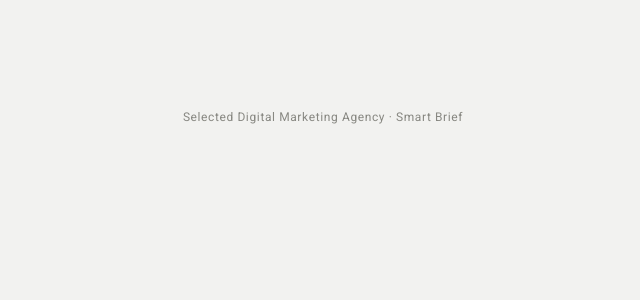
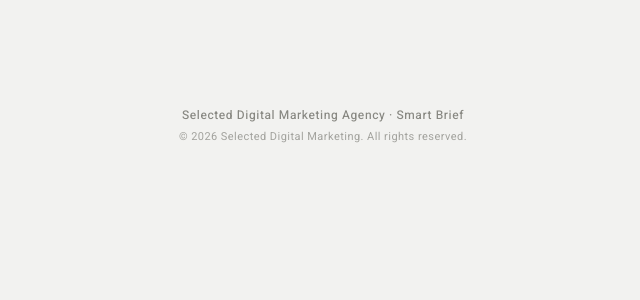
Before and after one commit to selectedsem-stack/selected-smart-brief, a Flask app: page / in a window 1280 px wide. Shown: the part 377-677 px from the top of the page, without its empty margins (317-957 px from the left). Run offline with Flask 3, Linux system fonts and the light colour scheme.

Commit message:
Polish: copyright everywhere, fix RTL period on 'Brief.', remove cover blob
Three corrections from feedback:

1. Cover-slide watermark removed. The off-screen S-icon at 5% opacity
   was producing a visible faint circle in the bottom-left rather than
   the intended subtle texture. Cleaner without it.

2. The "Brief." wordmark on the cover slide was showing as ".Brief"
   because the bidirectional algorithm was reordering the trailing
   period. Wrapped the heading in dir="ltr" + text-align:right to keep
   the period at the end of the word.

3. Copyright "© 2026 Selected Digital Marketing. All rights reserved."
   added in two places:
   - Presentation: fixed bottom-right, 11px, dimmed, LTR.
   - App: in base.html footer below the product line, on every screen.

Skill updated with: copyright requirement (every artifact gets one in
standard international format), RTL trailing-punctuation rule (dir="ltr"
for Latin words ending in . , ! ? :), and a "keep cover clean" warning
about decorative elements bleeding off-screen.

Co-Authored-By: Claude Opus 4.7 (1M context) <noreply@anthropic.com>

```diff
--- a/app/static/css/app.css
+++ b/app/static/css/app.css
@@ -812,10 +812,24 @@ a:hover { text-decoration: underline; }
 /* ── Footer ── */
 .app-footer {
   text-align: center;
-  padding: 24px;
+  padding: 22px 24px 26px;
   color: var(--text-soft);
   font-size: 12px;
   letter-spacing: 0.05em;
+  display: flex;
+  flex-direction: column;
+  gap: 4px;
+}
+.app-footer .footer-product {
+  font-weight: 500;
+  color: var(--text-soft);
+}
+.app-footer .footer-copyright {
+  font-size: 11px;
+  color: var(--text-soft);
+  opacity: 0.75;
+  letter-spacing: 0.04em;
+  direction: ltr;
 }
 
 /* ── Mobile tweaks ── */
--- a/app/templates/base.html
+++ b/app/templates/base.html
@@ -35,7 +35,8 @@
 </main>
 
 <footer class="app-footer">
-  Selected Digital Marketing Agency · Smart Brief
+  <div class="footer-product">Selected Digital Marketing Agency · Smart Brief</div>
+  <div class="footer-copyright">© 2026 Selected Digital Marketing. All rights reserved.</div>
 </footer>
 
 {% block scripts %}{% endblock %}
```
Also changed, not shown: summary-presentation.html (+17 -15 lines).
